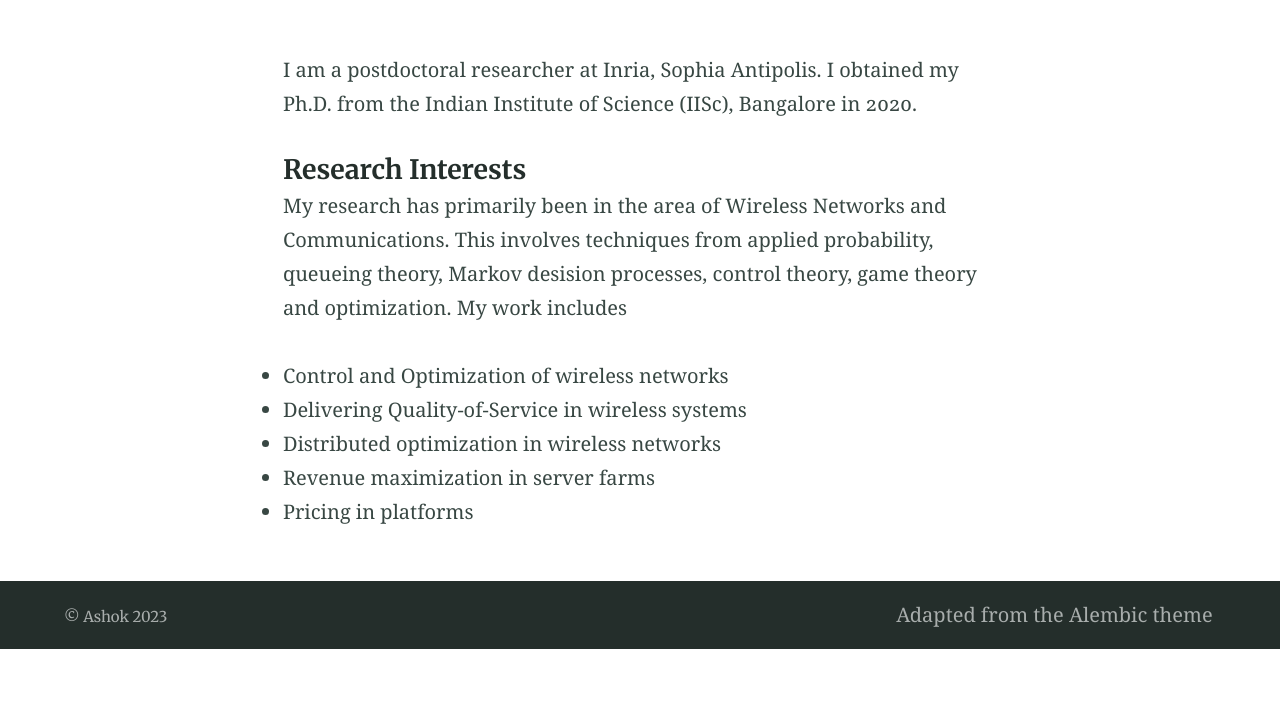
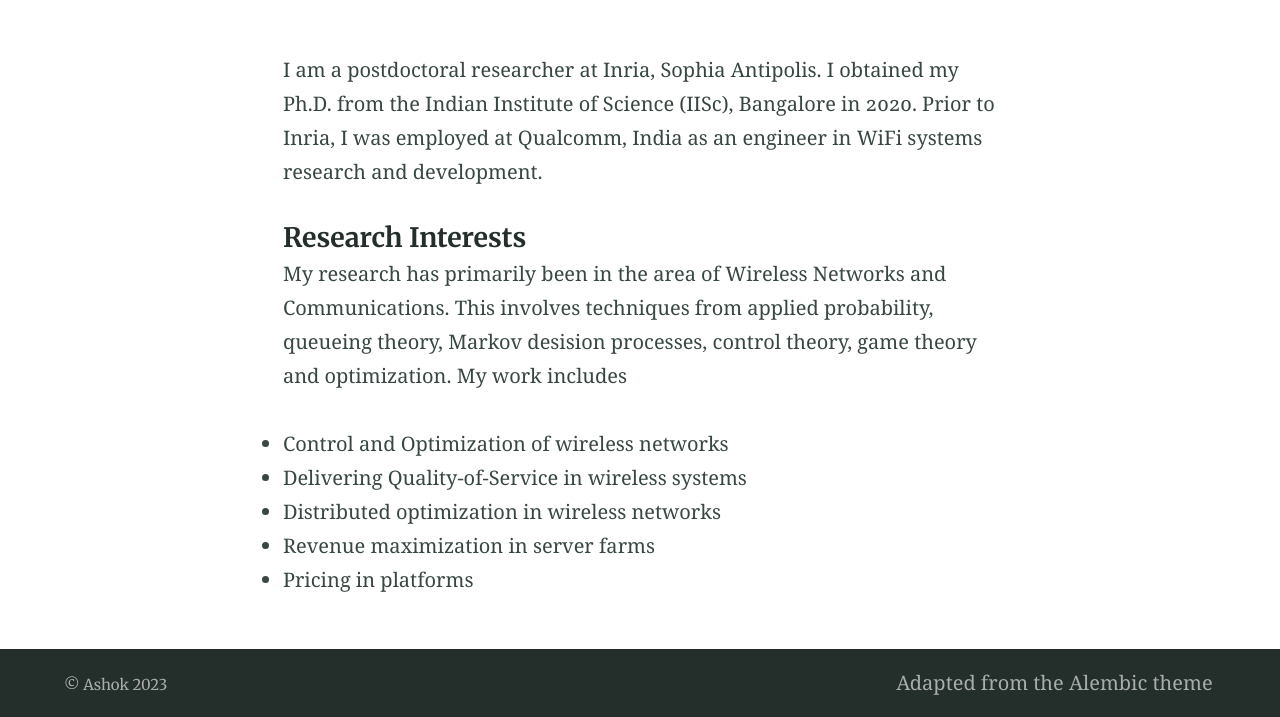
Before and after one commit to ashokkri/ashokkri.github.io, a Jekyll site: the page built from index.md, in a window 1280 px wide. Shown: the part 408-1125 px from the top of the page. Built offline with Jekyll 4.4.1, drawn with Linux system fonts in a browser that asks for light colours; before the commit the page ends 1057 px from its top, so only the background shows below that.

Commit message:
Update index.md

```diff
--- a/index.md
+++ b/index.md
@@ -8,7 +8,7 @@ feature_image: "https://picsum.photos/1300/400?image=989"
 ---
 
 
-I am a postdoctoral researcher at Inria, Sophia Antipolis. I obtained my Ph.D. from the Indian Institute of Science (IISc), Bangalore in 2020.
+I am a postdoctoral researcher at Inria, Sophia Antipolis. I obtained my Ph.D. from the Indian Institute of Science (IISc), Bangalore in 2020. Prior to Inria, I was employed at Qualcomm, India as an engineer in WiFi systems research and development.
 
 #### Research Interests
 
```
